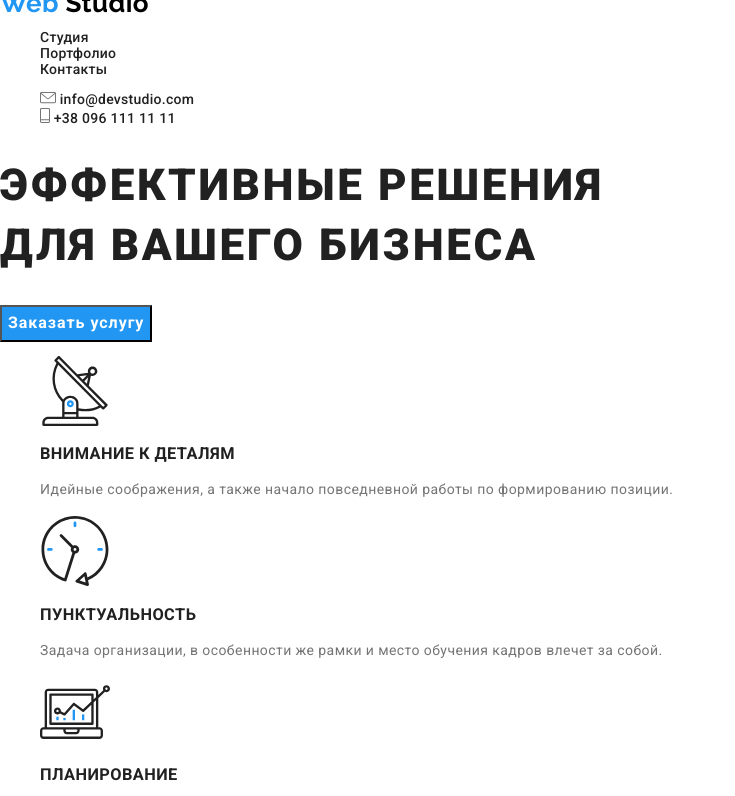
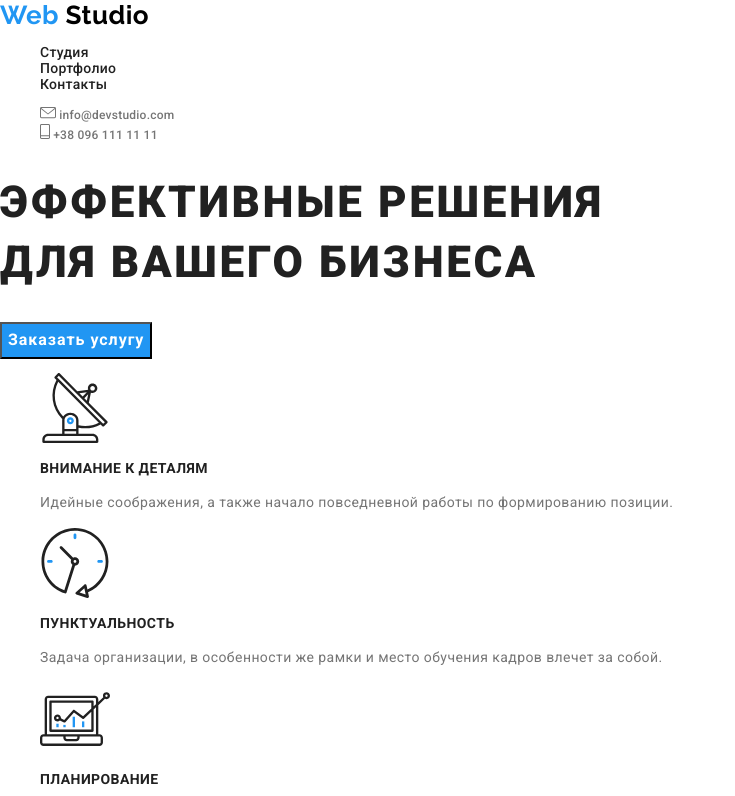
Before and after one commit to s1eepingbeauty/goit-markup-hw-02, a plain HTML site: page index.html in a window 1280 px wide. Shown: the top 796 px of the page, without its empty margins (0-735 px from the left). Drawn offline with nearby package versions, Linux system fonts and the light colour scheme.

Commit message:
corrected the code
corrected the code according to the comments of the mentor

```diff
--- a/css/styles.css
+++ b/css/styles.css
@@ -49,16 +49,21 @@ body {
     font-style: normal;
     font-weight: 700;
     font-size: 26px;
-    line-height: 1.19px;
+    line-height: 1.19em;
     color: #000000;
 }
 
-.navigation-list-link,
-.header-mail-link,
-.header-tel-link {
+.navigation-list-link {
     font-weight: 500;
     letter-spacing: 0.02em;
     color: var(--text-dark-theme-color);
+}
+.header-mail-link,
+.header-tel-link {
+    font-size: 12px;
+    font-weight: 500;
+    letter-spacing: 0.02em;
+    color: var(--desc-color);
 }
 
 .navigation-list-link:hover,
@@ -99,6 +104,7 @@ body {
 /* -----ОСОБЕННОСТИ----- */
 
 .features-item-title {
+    font-size: 14px;
     font-weight: 700;
     color: var(--text-dark-theme-color);
 }
```
Also changed, not shown: portfolio.html (+3 -2 lines).
